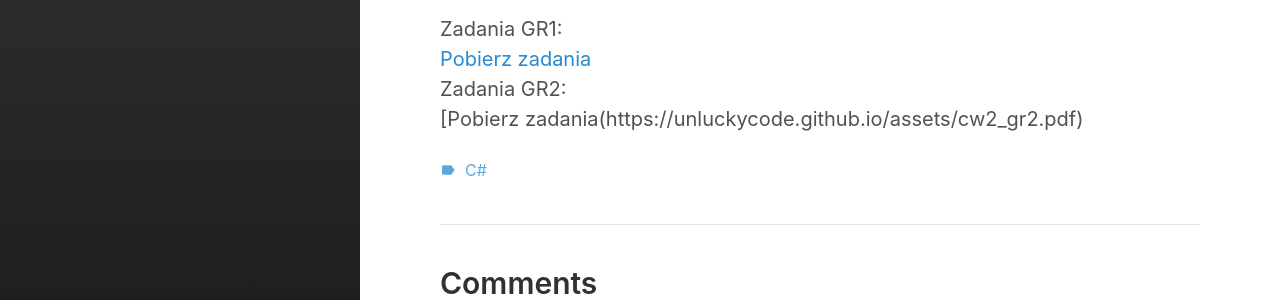
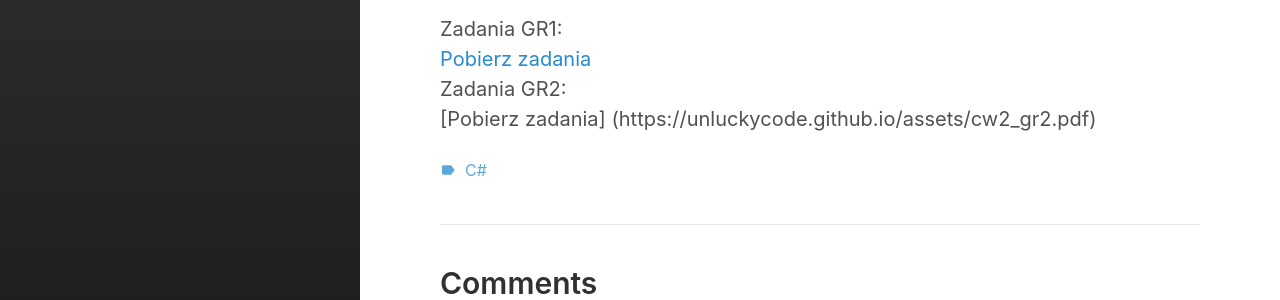
Before and after one commit to unluckycode/unluckycode.github.io, a Jekyll site: the page built from _posts/2017-11-21-Cwiczenia-2.md, in a window 1280 px wide. Shown: the part 166-466 px from the top of the page. Built offline with Jekyll 4.4.1, drawn with Linux system fonts in a browser that asks for light colours.

```diff
--- a/_posts/2017-11-21-Cwiczenia-2.md
+++ b/_posts/2017-11-21-Cwiczenia-2.md
@@ -11,4 +11,4 @@ last_modified_at: 2017-11-21T14:25:52-05:00
 Zadania GR1:<br/>
 [Pobierz zadania]({{ site.url }}/assets/cw2_gr1.pdf)<br/>
 Zadania GR2:<br/>
-[Pobierz zadania({{ site.url }}/assets/cw2_gr2.pdf)<br/>
+[Pobierz zadania] ({{ site.url }}/assets/cw2_gr2.pdf)<br/>
```
